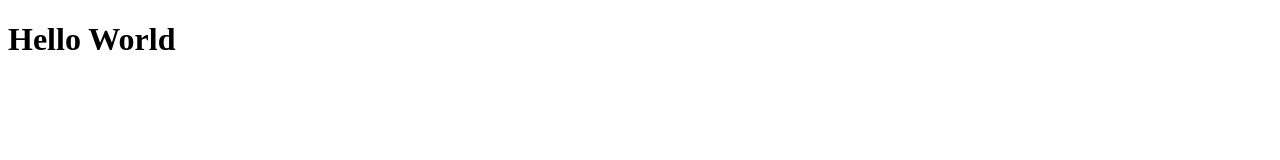
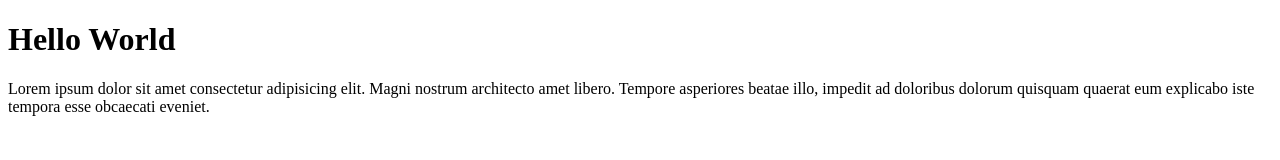
Before and after one commit to mnali14493/wpu-git-test, a plain HTML site: page index.html in a window 1280 px wide. Drawn offline with Linux system fonts and the light colour scheme.

Commit message:
Add paragraph

```diff
--- a/index.html
+++ b/index.html
@@ -8,5 +8,6 @@
 </head>
 <body>
   <h1>Hello World</h1>
+  <p>Lorem ipsum dolor sit amet consectetur adipisicing elit. Magni nostrum architecto amet libero. Tempore asperiores beatae illo, impedit ad doloribus dolorum quisquam quaerat eum explicabo iste tempora esse obcaecati eveniet.</p>
 </body>
 </html>
```
